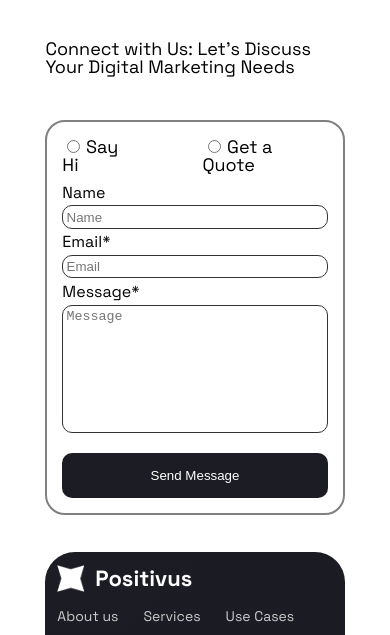
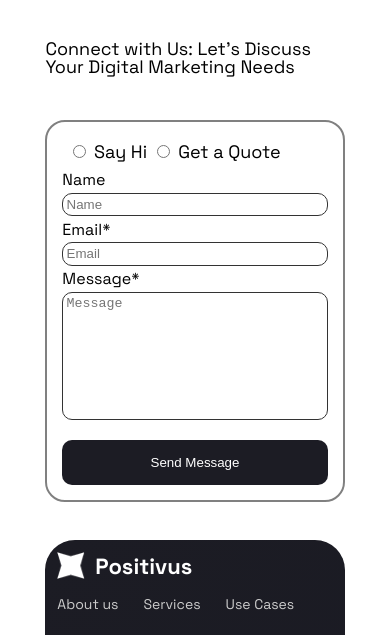
Before and after one commit to sai07052003/Assinment-4-Positives-Webdsite, a plain HTML site: page index.html in a window 390 px wide. Shown: the part 8200-8835 px from the top of the page. Drawn offline with Linux system fonts and the light colour scheme.

Commit message:
Updated responsive fixes and improvements

```diff
--- a/Styles/Contact.css
+++ b/Styles/Contact.css
@@ -19,15 +19,12 @@
 }
 
 .radioGroup {
-    display: flex;
     gap: 30px;
-    margin-bottom: 2%;
+    margin: 2%;
     font-weight: 400;
     font-size: 18px;
     line-height: 100%;
     letter-spacing: 0%;
-    align-items: center;
-    justify-content: space-between;
 
 }
 
```
